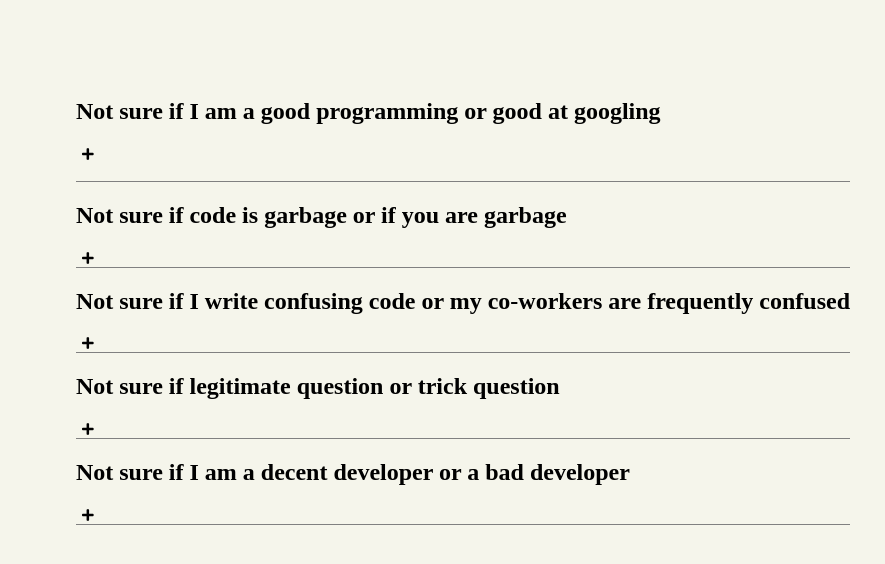
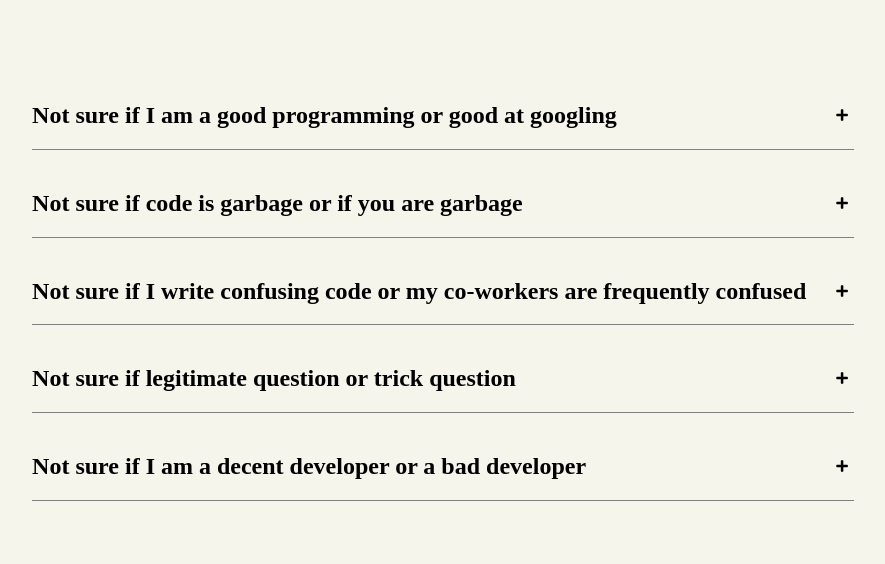
Before and after one commit to kapustina-oks/cssBayan, a plain HTML site: page cssBayan/index.html in a window 1280 px wide. Shown: the whole page, without its empty margins (197-1082 px from the left). Drawn offline with Linux system fonts and the light colour scheme.

Commit message:
feat: create accordion (Fri, Mar 10, 2023 22:10:44 PM)

```diff
--- a/cssBayan/index.html
+++ b/cssBayan/index.html
@@ -12,60 +12,70 @@
     <section class="accordion-section">
         <ul class="accordion-items">
             <li class="accordion-item">
-                <div class="accordion-item-header">
+
+                    <input type="checkbox" id="accordion-1"/>
+                    <label class="accordion-item-header" for="accordion-1">
                         <h2 class="accordion-item-title">Not sure if I am a good programming or good at googling</h2>
                         <button class="accordion-item-button">
                             <span class="fas fa-plus"></span>
                         </button>
-                </div>
+                    </label>
                     <div class="accordion-item-bottom">
                         <img class="accordion-item-image" src="./assets/meme1.webp" alt="meme1"/>
                     </div>
-            </br>
+
             </li>
             <li class="accordion-item">
-                <div class="accordion-item-header">
+                <input type="checkbox" id="accordion-2"/>
+                    <label class="accordion-item-header" for="accordion-2">
                         <h2 class="accordion-item-title">Not sure if code is garbage or if you are garbage</h2>
                         <button class="accordion-item-button">
                             <span class="fas fa-plus"></span>
                         </button>
-                </div>
+                    </label>
                     <div class="accordion-item-bottom">
                         <img class="accordion-item-image" src="./assets/meme2.webp" alt="meme2"/>
                     </div>
+
             </li>
             <li class="accordion-item">
-                <div class="accordion-item-header">
+                <input type="checkbox" id="accordion-3"/>
+                    <label class="accordion-item-header" for="accordion-3">
                         <h2 class="accordion-item-title">Not sure if I write confusing code or my co-workers are frequently confused</h2>
                         <button class="accordion-item-button">
                             <span class="fas fa-plus"></span>
                         </button>
-                </div>
+                    </label>
                     <div class="accordion-item-bottom">
                         <img class="accordion-item-image" src="./assets/meme3.webp" alt="meme3"/>
                     </div>
+
             </li>
             <li class="accordion-item">
-                <div class="accordion-item-header">
+                <input type="checkbox" id="accordion-4"/>
+                    <label class="accordion-item-header" for="accordion-4">
                         <h2 class="accordion-item-title">Not sure if legitimate question or trick question</h2>
                         <button class="accordion-item-button">
                             <span class="fas fa-plus"></span>
                         </button>
-                </div>
+                    </label>
                     <div class="accordion-item-bottom">
                         <img class="accordion-item-image" src="./assets/meme4.webp" alt="meme4"/>
                     </div>
+
             </li>
             <li class="accordion-item">
-                <div class="accordion-item-header">
+                <input type="checkbox" id="accordion-5"/>
+                    <label class="accordion-item-header" for="accordion-5">
                         <h2 class="accordion-item-title">Not sure if I am a decent developer or a bad developer</h2>
                         <button class="accordion-item-button">
                             <span class="fas fa-plus"></span>
                         </button>
-                </div>
+                    </label>
                     <div class="accordion-item-bottom">
                         <img class="accordion-item-image" src="./assets/meme5.webp" alt="meme5"/>
                     </div>
+
             </li>
         </ul>
     </section>
--- a/cssBayan/style.css
+++ b/cssBayan/style.css
@@ -12,7 +12,14 @@ body {
 
 .accordion-items {
     list-style: none;
+    padding: 0;
+    margin: 0;
+}
 
+.accordion-item-header {
+    display: flex;
+    justify-content: space-between;
+    align-items: center;
 }
 
 .accordion-item {
@@ -20,18 +27,20 @@ body {
 }
 
 .accordion-item-title {
-
+    margin-right: 24px;
 }
 
 .accordion-item-bottom {
     height: 0;
+    min-height: 0;
     text-align: center;
+    opacity: 0;
+    transition: all 0.3s;
 }
 
 .accordion-item-image {
     width: 400px;
     height: auto;
-    visibility: hidden;
     pointer-events: none;
 }
 
@@ -39,3 +48,19 @@ body {
     border: 0;
     background-color: transparent;
 }
+
+input {
+    opacity: 0;
+    z-index: -1;
+}
+
+input:checked ~ .accordion-item-bottom {
+    min-height: 300px;
+    padding: 1em;
+    opacity: 1;
+    transition: all 0.6s;
+}
+
+input:checked ~ .accordion-item-header .accordion-item-button {
+    transform: rotate(-45deg);
+}
```
Lines whose indentation alone changed are shown as unchanged.
